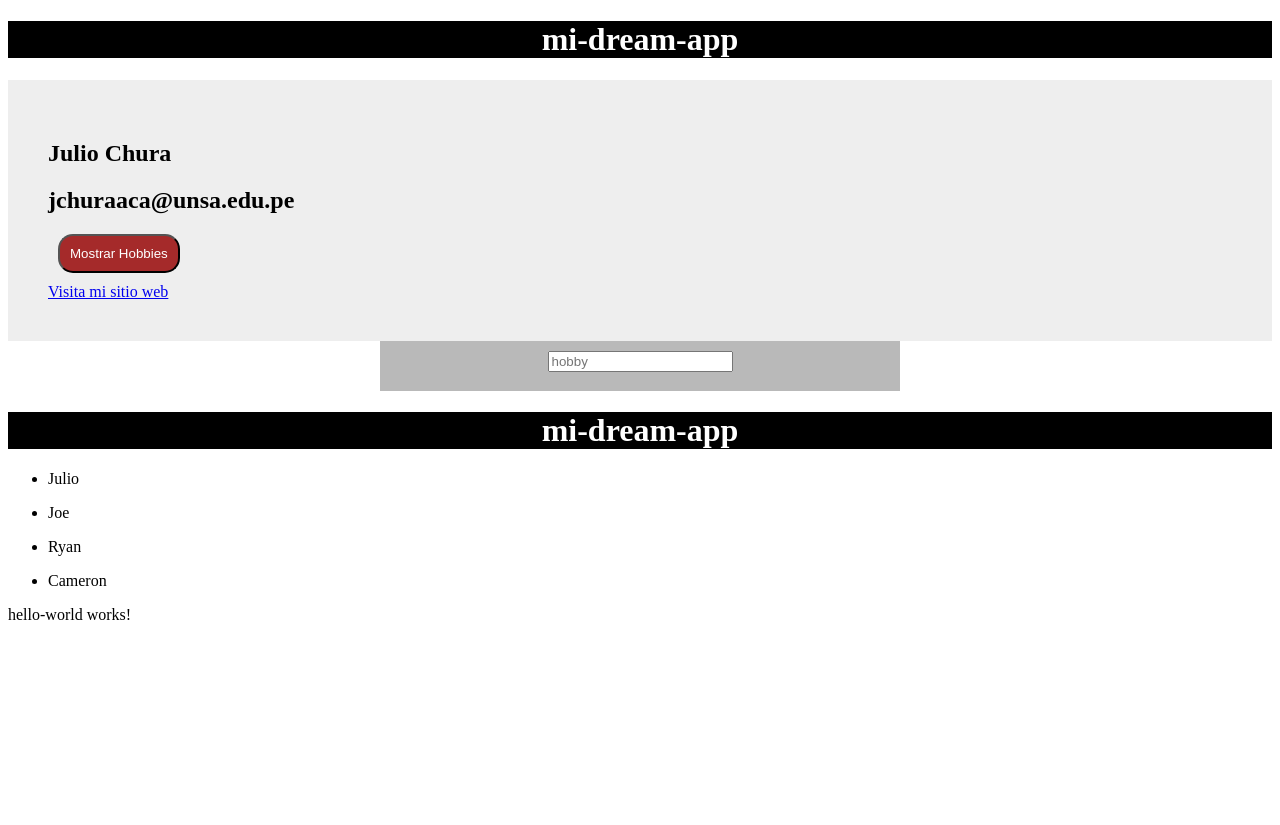
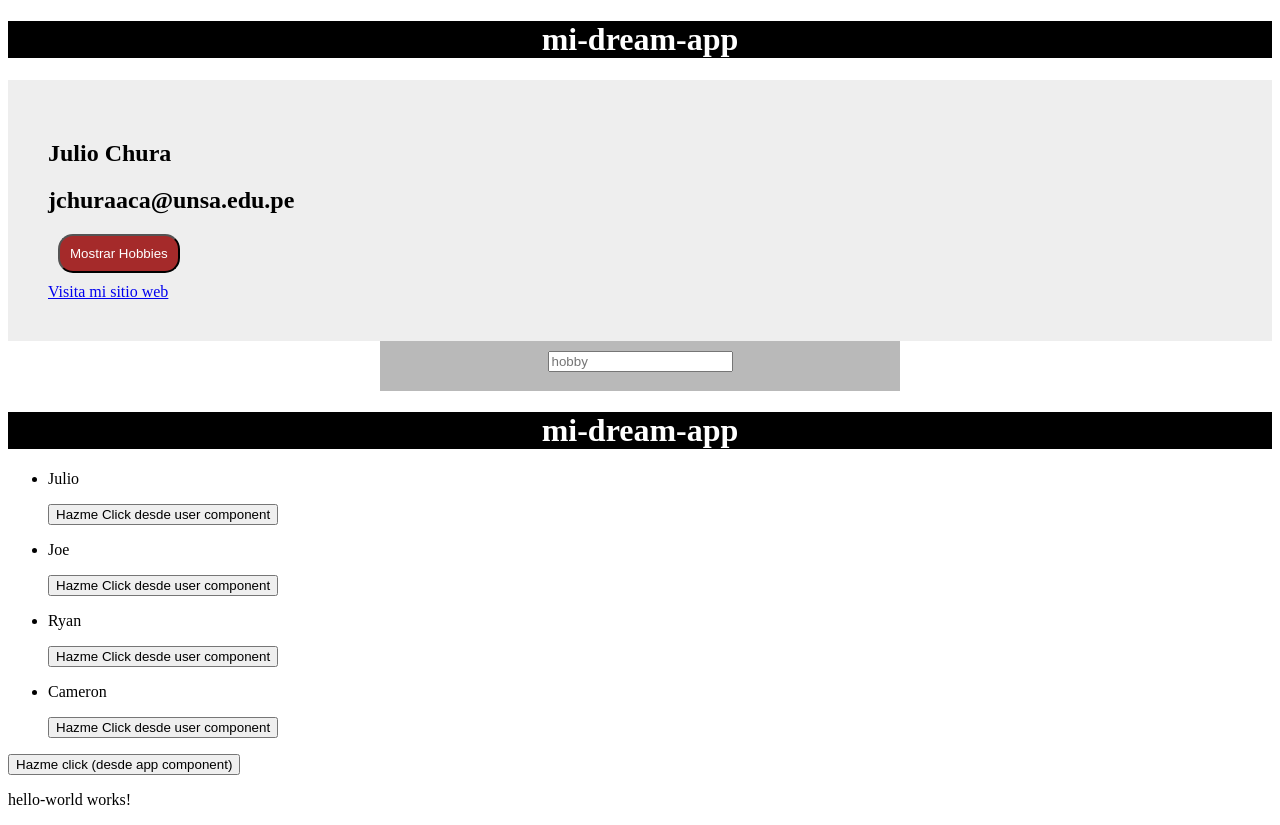
Before and after one commit to JulioChura/angular, an Angular app: page / in a window 1280 px wide. Before the commit the page ends 800 px from the top, so only its background shows below. Built offline with nearby package versions, Linux system fonts and the light colour scheme.

Commit message:
Se agregan botones al component de user y app component lo llama

```diff
--- a/src/app/app.component.html
+++ b/src/app/app.component.html
@@ -33,5 +33,5 @@
             <app-user [nameUser]="user">  </app-user>
       </li>
 </ul>
-
+<button (click)="sayHello()">Hazme click (desde app component)</button>
 <app-hello-world>Aqui</app-hello-world>
--- a/src/app/app.component.ts
+++ b/src/app/app.component.ts
@@ -37,4 +37,7 @@
     hobby.value = ""
     return false;
   }
+  sayHello() {
+    alert("Hola desde app.component")
+  }
 }
--- a/src/user/user.component.html
+++ b/src/user/user.component.html
@@ -1 +1,3 @@
 <p>{{nameUser }}</p>
+
+<button (click)=sayHello(nameUser) >Hazme Click desde user component </button>
--- a/src/user/user.component.ts
+++ b/src/user/user.component.ts
@@ -11,4 +11,7 @@
   @Input() nameUser: any;
   ngOnInit(): void {
   }
+  sayHello(nameUser:any) {
+    alert("Hola "+ nameUser)
+  }
 }
```
